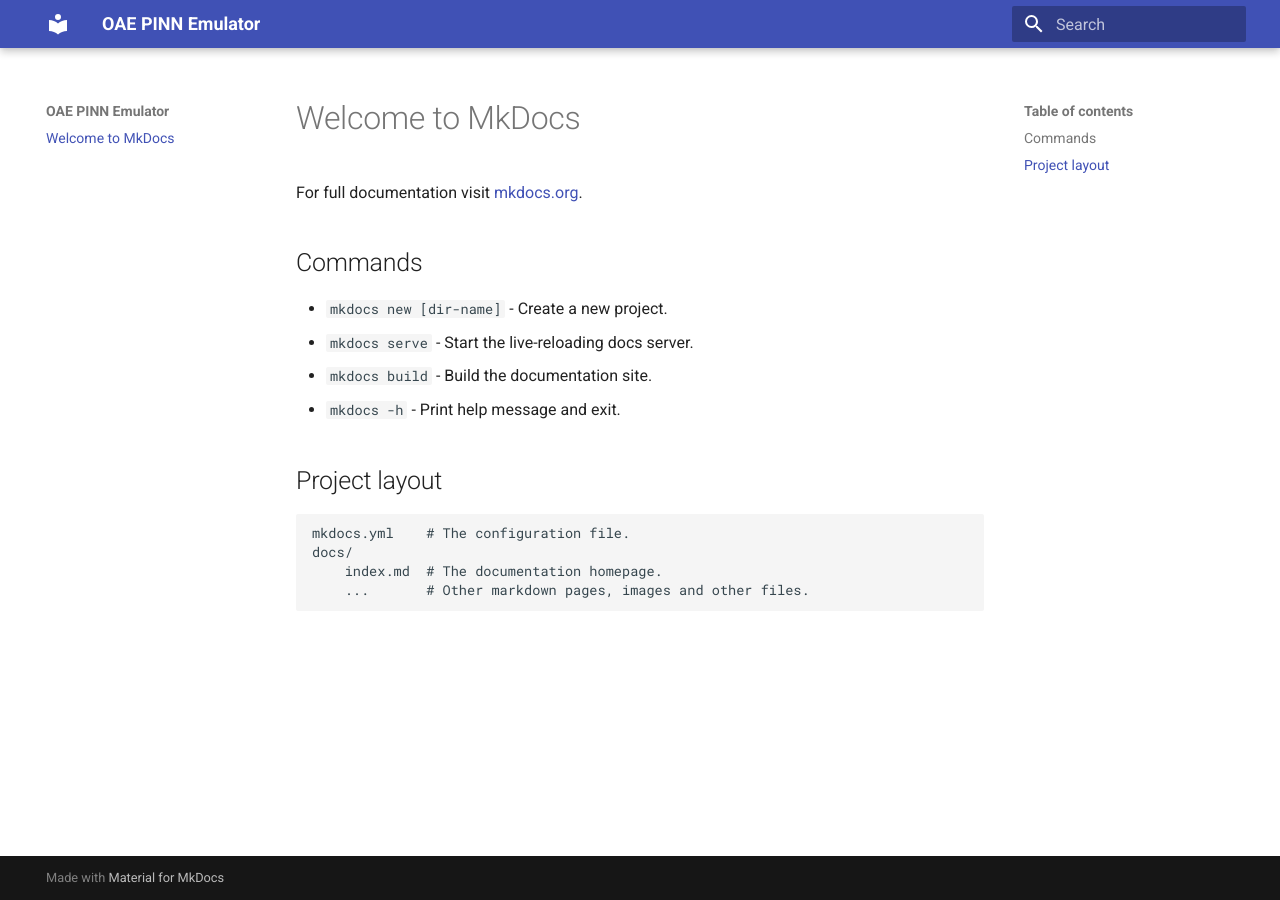
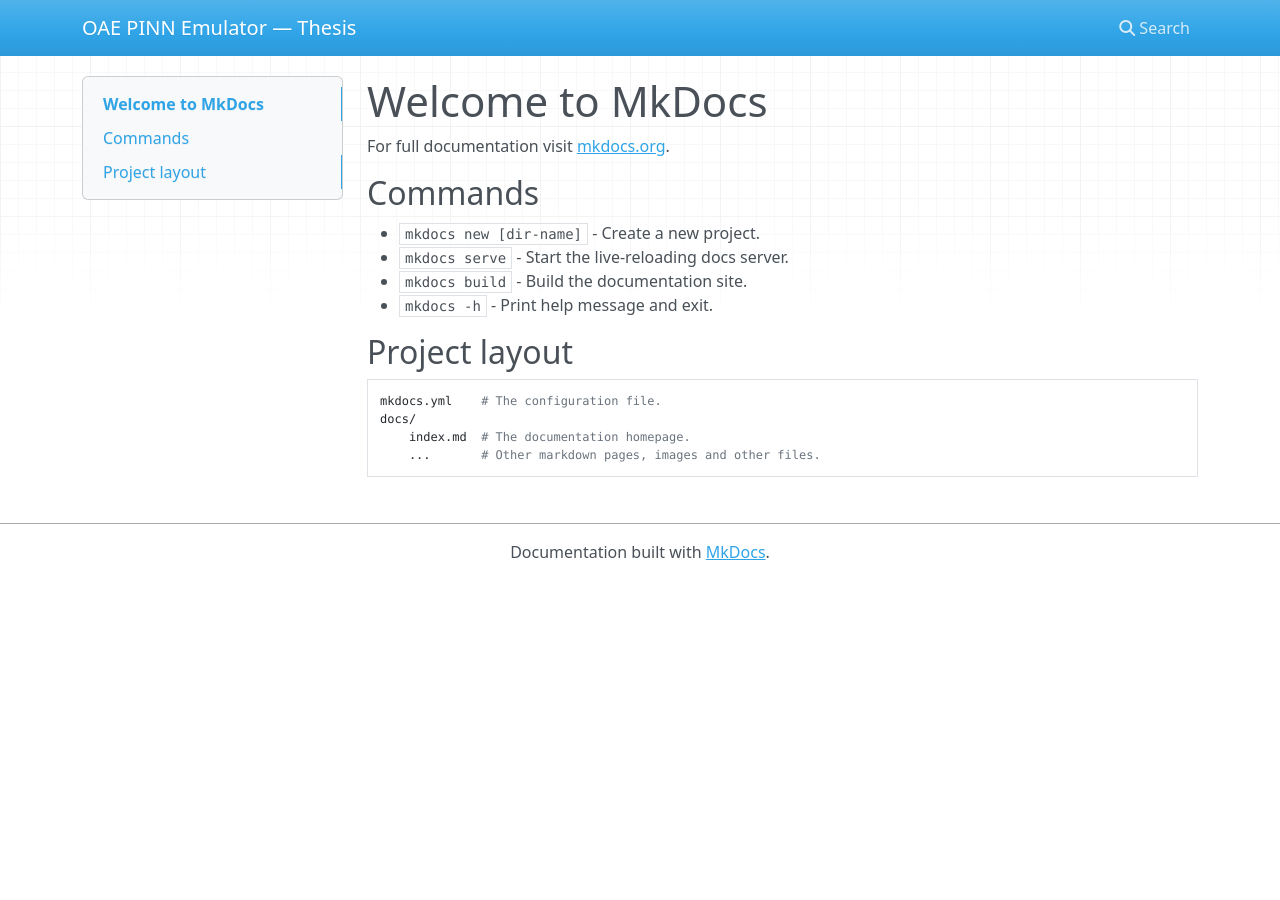
Before and after one commit to OAE-PINN-Emulator/OAE-PINN-Emulator.github.io, an MkDocs documentation site: the page built from docs/index.md, in a window 1280 px wide. Built offline with MkDocs 1.6.1, drawn with Linux system fonts in a browser that asks for light colours; nearby versions of some CDN libraries.

Commit message:
Set site_url for GitHub Pages

```diff
--- a/mkdocs.yml
+++ b/mkdocs.yml
@@ -1,4 +1,8 @@
-site_name: OAE PINN Emulator
+site_name: OAE PINN Emulator — Thesis
 site_url: https://oae-pinn-emulator.github.io/
-theme:
-  name: material
+
+nav:
+  - Home: index.md
+
+plugins:
+  - search
```
